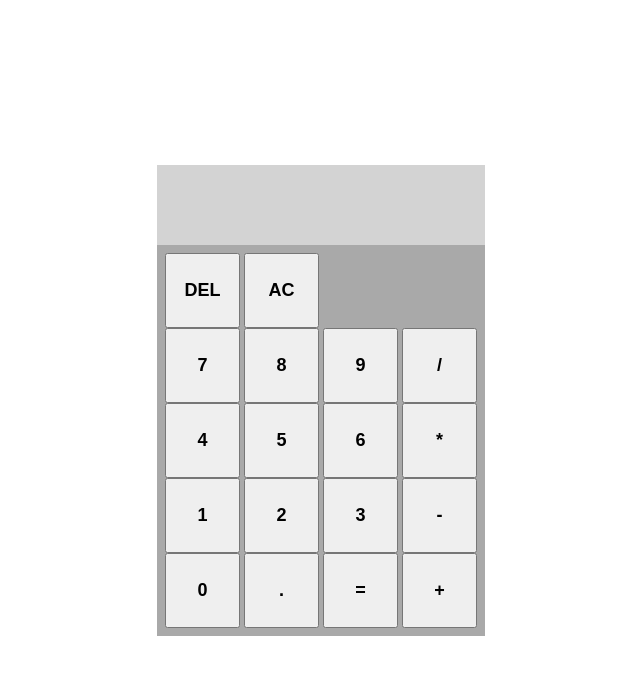
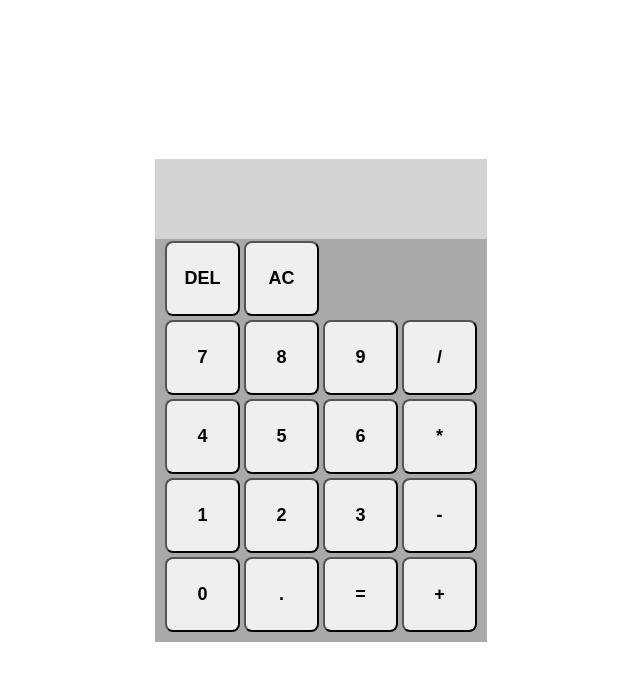
Before and after one commit to JohnnyKortbawi/odin-calculator, a plain HTML site: page index.html in a window 1280 px wide. Shown: the whole page, without its empty margins (319-959 px from the left). Drawn offline with Linux system fonts and the light colour scheme.

Commit message:
Modify calculator styling

```diff
--- a/index.html
+++ b/index.html
@@ -21,7 +21,6 @@
           <button id="button8" class="numeric-button">8</button>
           <button id="button9" class="numeric-button">9</button>
           <button id="button-divide" class="operator-button">/</button>
-
         </div>
         <div>
           <button id="button4" class="numeric-button">4</button>
@@ -42,15 +41,6 @@
           <button id="button-add" class="operator-button">+</button>
         </div>
       </div>
-      <div id="calculator-operator-buttons">
-
-        <div>
-
-        </div>
-        <div>
-
-        </div>
-      </div>
     </div>
   </div>
 </body>
--- a/style.css
+++ b/style.css
@@ -19,17 +19,15 @@ body {
 #calculator-buttons-container {
   display: flex;
   background-color: darkgrey;
-  padding: 8px
-}
-
-#calculator-numeric-buttons, #calculator-operator-buttons {
-  display: flex;
-  flex-direction: column;
+  padding: 0px 8px 8px 8px;
+  font-size: 0px;
 }
 
 button {
   width: 75px;
   height: 75px;
+  margin: 2px;
+  border-radius: 8px;
 }
 
 #calculator-display {
```
